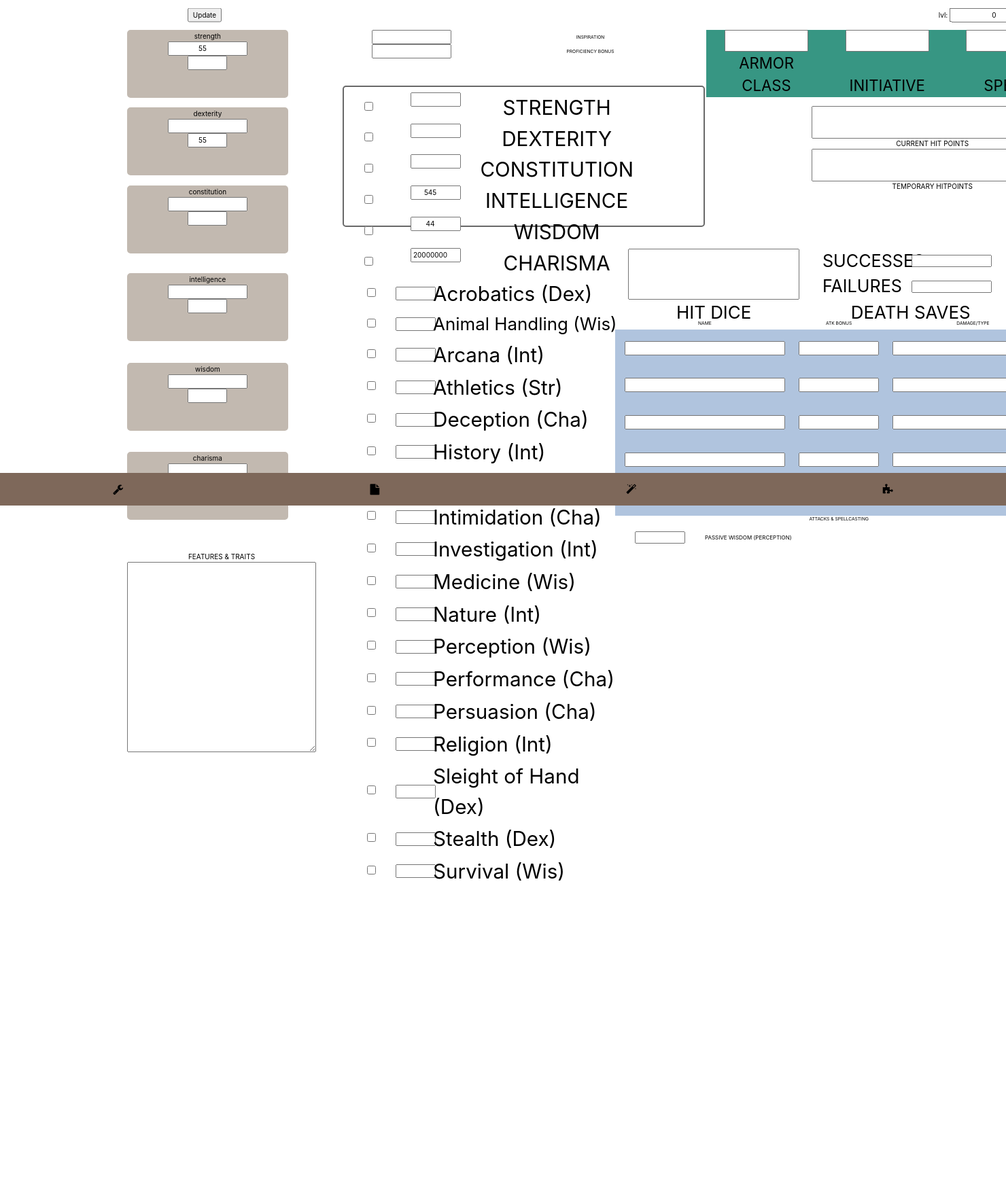
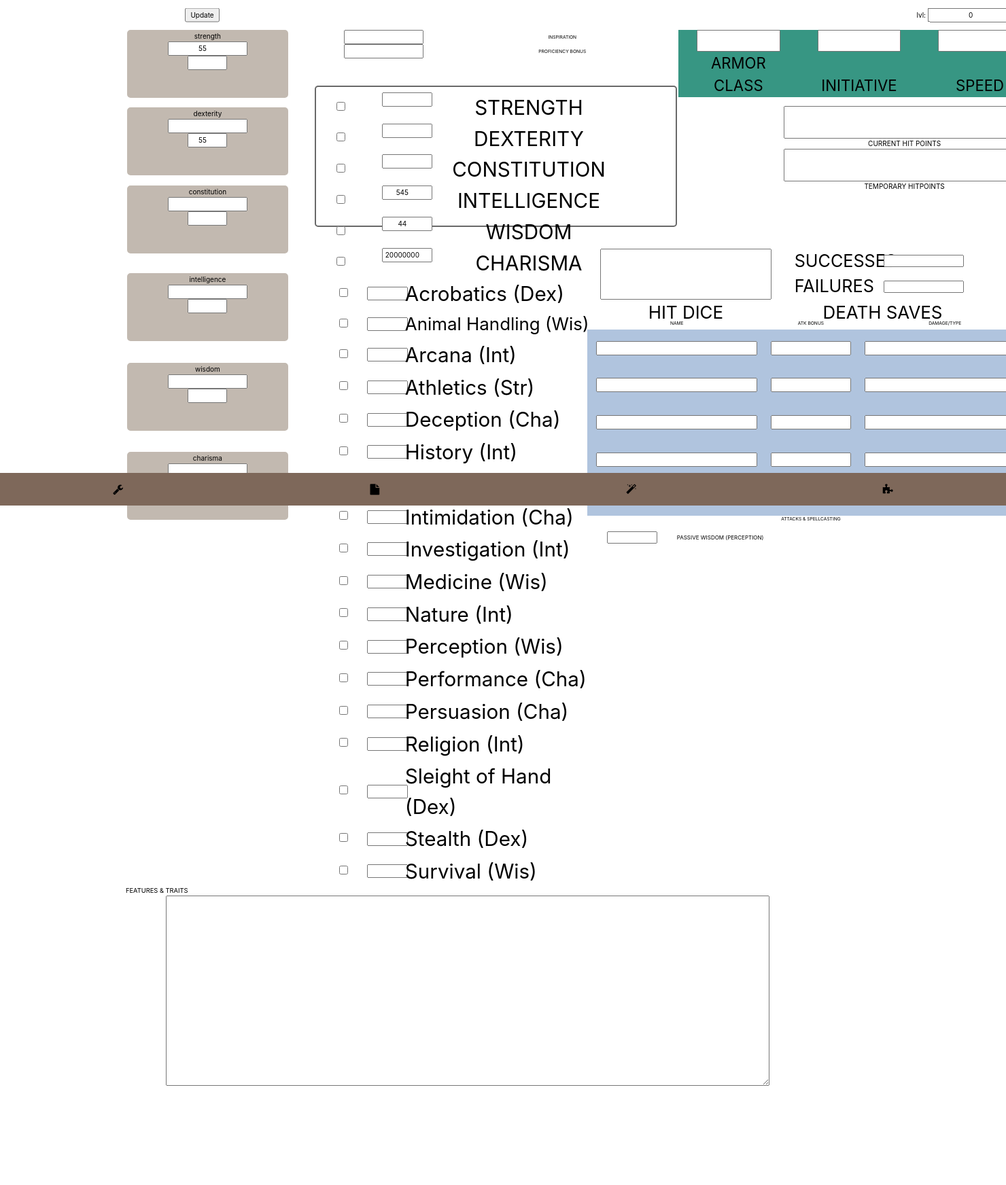
Before and after one commit to Yvesvc/DjangoAndDice, a Django app: page / in a window 1480 px wide; the page is wider, and only the part inside the window is pictured. Shown: the part 56-1800 px from the top of that part at 68% size. After the commit the page ends 1654 px from the top of that part, so only its background shows below. Run offline with Django 3.2, Linux system fonts and the light colour scheme; a user stored in the database is signed in; data comes from the database, SQL or seed files in the repository; both versions use the stored data as it was after the commit; some libraries are stand-ins or nearby versions.

Commit message:
sheet::features&traits correctly positioned

```diff
--- a/sheet/forms.py
+++ b/sheet/forms.py
@@ -14,7 +14,7 @@
 dice_dth_right = 'width:8vw; height:100%; text-align:center'
 atk_spell = 'width:90%;'
 pass_wis = 'width:5vw; height:100%; text-align:center;'
-feat_trait = 'height:35vh'
+feat_trait = 'height:35vh; font-size:6pt;width:60vw;'
 
 
 class Sheet_Form(forms.ModelForm):
--- a/static/javascript/sheet.js
+++ b/static/javascript/sheet.js
@@ -1,16 +1,21 @@
 
+$(document).ready(function(){
 /* Position Features & Traits under Survival (Wis)*/
-var survival = $('.skill_row_last');
-var position = survival.offset();
+var survival_position = $("#skill_row_last").offset();
 $('.feat_trait').offset({
-  top: position.top,
+  top: survival_position.top,
 });
 
 
-$('.feat_trait').css('padding-top', '7vh');
+$('.feat_trait').css('padding-top', '5.5vh');
 
 
 $('.feat_trait_val').css('position', 'absolute');
-$('.feat_trait_val').css('width', '55vw');
+$('.feat_trait_val').css('width', '65vw');
 /*$('.feat_trait_val').css('height', '35vh');*/
-$('.feat_trait_val').css('margin-left', '2vw');
+$('.feat_trait_val').css('margin-left', '4vw');
+
+$('.feat_trait_txt').css('width', '55vw');
+$('.feat_trait_txt').css('font-size', '7pt');
+
+});
--- a/templates/sheet/sheet.html
+++ b/templates/sheet/sheet.html
@@ -182,7 +182,7 @@
         <div class = "skill_col_2 my-auto ">{{form.stealth}}</div>
         <div class = "skill_col_3 my-auto skill_col">Stealth (Dex)</div>
       </div>
-      <div class = "row skill_row skill_row_last">
+      <div id = "skill_row_last" class = "row skill_row">
         <div class = "skill_col_1 my-auto ">{{form.survival_circ}}</div>
         <div class = "skill_col_2 my-auto ">{{form.survival}}</div>
         <div class = "skill_col_3 my-auto skill_col">Survival (Wis)</div>
@@ -267,14 +267,13 @@
       </div>
     </div>
 
+</div>
 
     <div class = "feat_trait">
       <div class = "feat_trait_txt">FEATURES & TRAITS</div>
       <div class = "feat_trait_val">{{form.feat_trait}}</div>
     </div>
 
-
-</div>
   </div>
 
 
```
Also changed, not shown: db.sqlite3.
